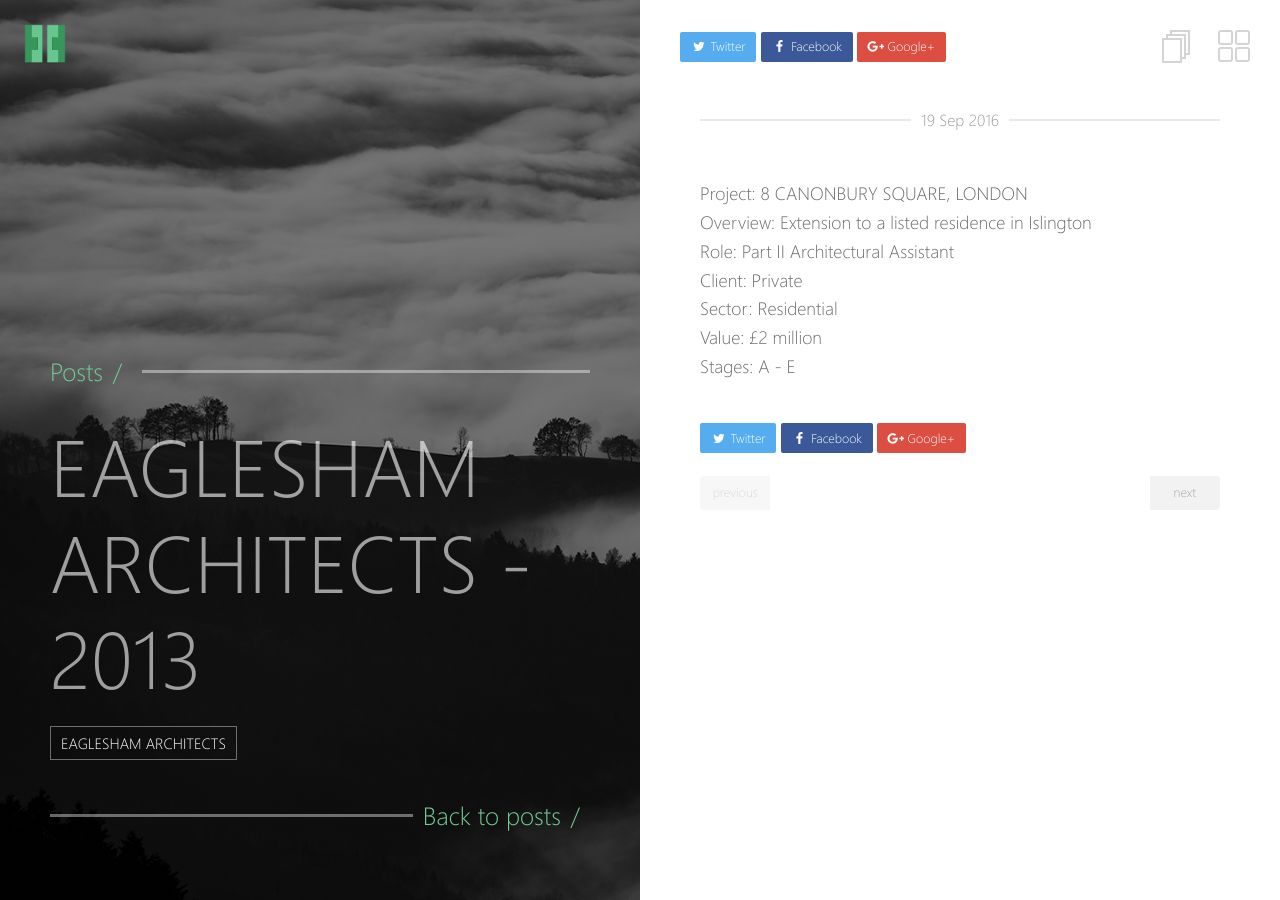
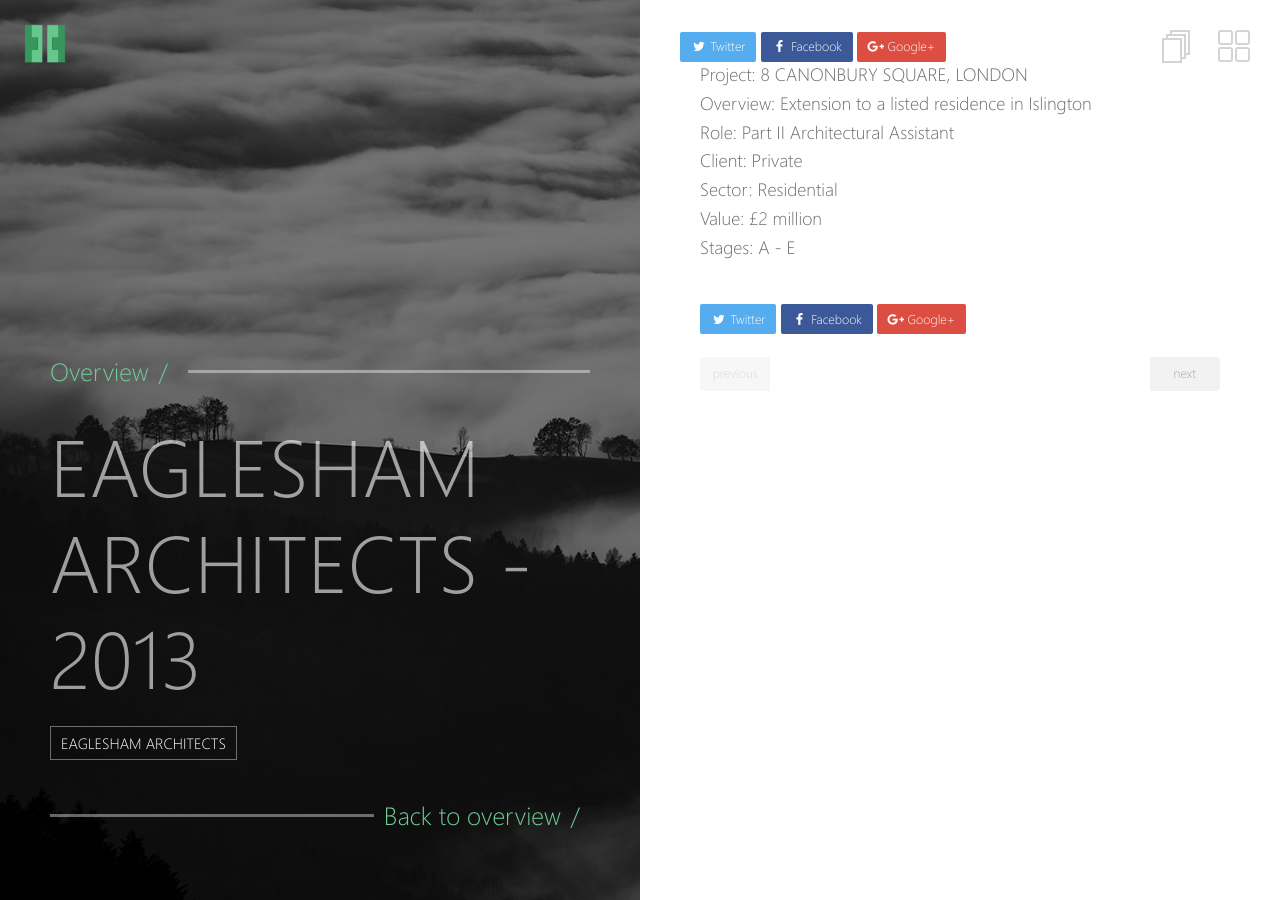
Before and after one commit to CarolineMurphy/carolinemurphy.github.io, a Jekyll site: the page built from _posts/2016-09-19-easglesham.md, in a window 1280 px wide. Built offline with Jekyll 4.4.1, drawn with Linux system fonts in a browser that asks for light colours.

Commit message:
removing date

```diff
--- a/_layouts/page.html
+++ b/_layouts/page.html
@@ -34,7 +34,7 @@
         <span></span>
       </a>
       <div class="inner-post content">
-        <div class="date-highlight">{% if page.date %}{{ page.date | date: '%d %b %Y' }}{% else %}&#x2756;{% endif %}</div>
+        <!--<div class="date-highlight">{% if page.date %}{{ page.date | date: '%d %b %Y' }}{% else %}&#x2756;{% endif %}</div>-->
         {{ content }}
         <br>
         {% include share.html %}
--- a/_layouts/post-list.html
+++ b/_layouts/post-list.html
@@ -28,7 +28,7 @@
               <a href="{{ site.url }}{{ post.url }}" class="post-title">
                 <span>{{ post.title | markdownify | remove: "<p>" | remove: "</p>" }}</span>
               </a>
-              <span class="date">{{ post.date | date: '%d %b %Y' }}</span>
+              <!--<span class="date">{{ post.date | date: '%d %b %Y' }}</span>-->
             </h2>
             <p>{{ post.excerpt | strip_html | truncatewords:10 }}</p>
             <ul class="tags">
--- a/_layouts/post.html
+++ b/_layouts/post.html
@@ -11,7 +11,7 @@
       <div class="content">
         <a href="{{ site.url }}" class="logo"><img src="{{ site.url }}/images/{{ site.logo }}"></a>
         <div class="post-title-section">
-          <div class="section-line">Posts <em>/</em></div>
+          <div class="section-line">Overview <em>/</em></div>
           <h1 class="section-title">{{ page.title | markdownify | remove: "<p>" | remove: "</p>" }}</h1>
           <ul class="tags">
             {% for tag in page.tags %}
@@ -20,7 +20,7 @@
               {% endunless %}
             {% endfor %}
           </ul>
-          <div class="section-line reverse"><a href="{{ site.url}}/posts">Back to posts</a> <em>/</em></div>
+          <div class="section-line reverse"><a href="{{ site.url}}/posts">Back to overview</a> <em>/</em></div>
         </div>
       </div>
     </div>
@@ -34,7 +34,7 @@
         <span></span>
       </a>
       <div class="inner-post content">
-        <div class="date-highlight">{% if page.date %}{{ page.date | date: '%d %b %Y' }}{% else %}&#x2756;{% endif %}</div>
+        <!--<div class="date-highlight">{% if page.date %}{{ page.date | date: '%d %b %Y' }}{% else %}&#x2756;{% endif %}</div>-->
         {{ content }}
         <br>
         {% include share.html %}
```
Also changed, not shown: 10 other files.
